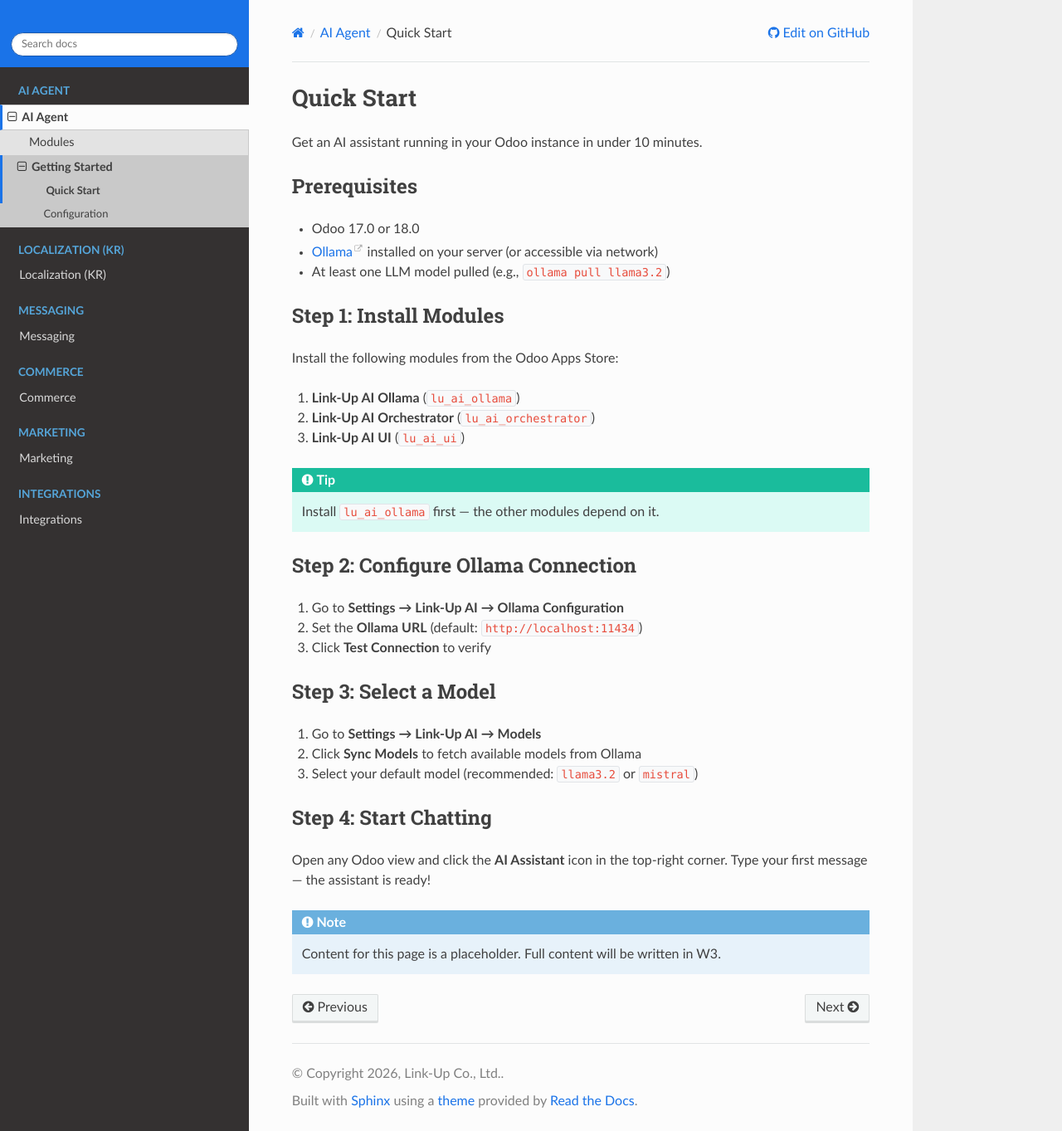
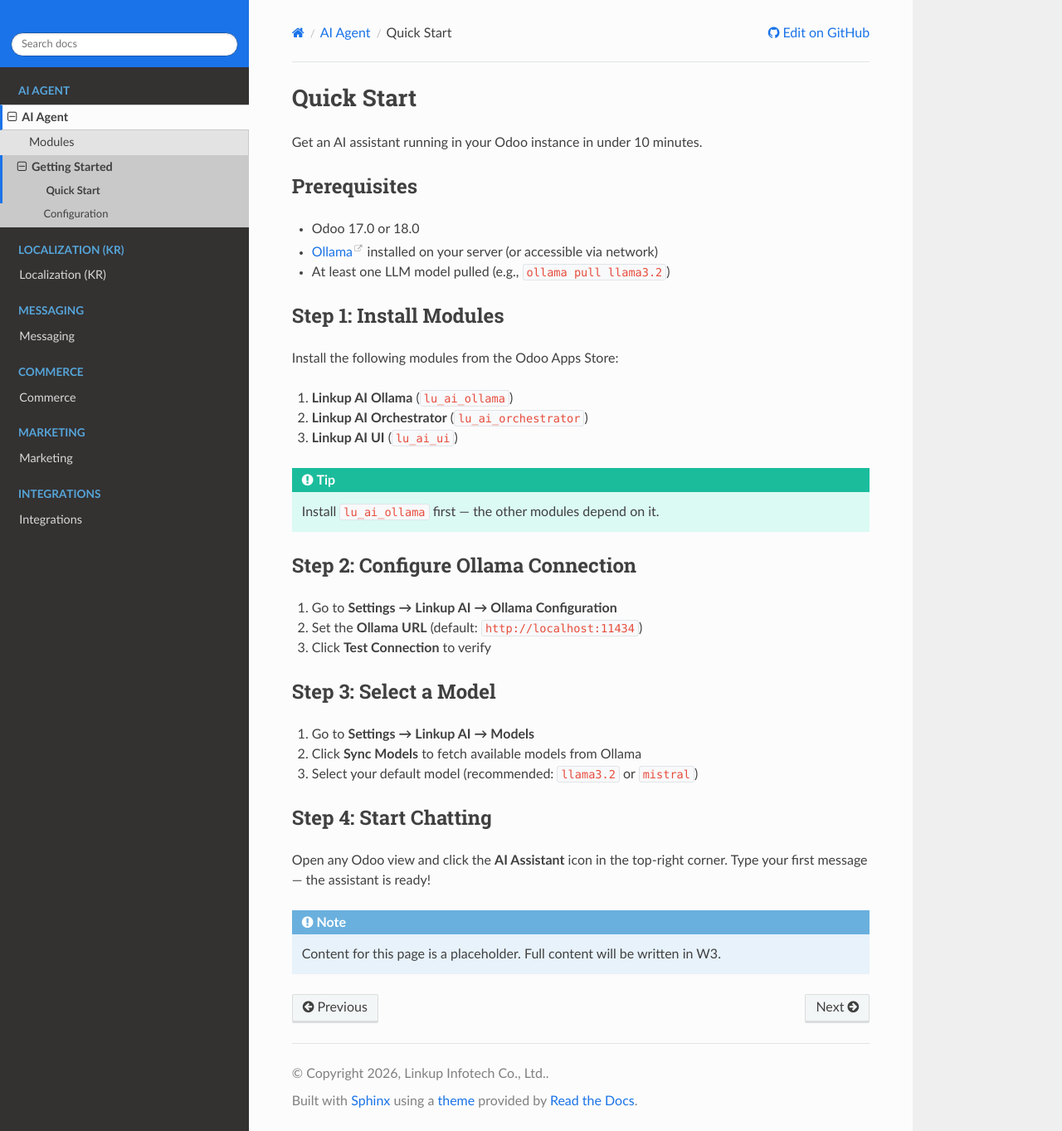
Before and after one commit to Linkup2017/linkup-docs, a Sphinx documentation site: the page built from docs/ai-agent/quickstart.md, in a window 1280 px wide and 1363 px high. Shown: the whole window at 83% size. Built offline with Sphinx 7.4.7 and the Read the Docs theme 3.1.0, drawn with Linux system fonts in a browser that asks for light colours.

Commit message:
docs: rename Link-Up → Linkup Infotech throughout

````diff
--- a/docs/_static/css/custom.css
+++ b/docs/_static/css/custom.css
@@ -1,4 +1,4 @@
-/* Link-Up branding overrides for sphinx-rtd-theme */
+/* Linkup Infotech branding overrides for sphinx-rtd-theme */
 
 :root {
     --linkup-primary: #1a73e8;
--- a/docs/ai-agent/index.rst
+++ b/docs/ai-agent/index.rst
@@ -1,7 +1,7 @@
 AI Agent
 ========
 
-**Link-Up AI Agent** is a local LLM-powered AI assistant that runs directly
+**Linkup AI Agent** is a local LLM-powered AI assistant that runs directly
 inside your Odoo instance. It connects to `Ollama <https://ollama.com>`_ for
 on-premise inference — no data leaves your server.
 
--- a/docs/ai-agent/quickstart.md
+++ b/docs/ai-agent/quickstart.md
@@ -12,9 +12,9 @@ Get an AI assistant running in your Odoo instance in under 10 minutes.
 
 Install the following modules from the Odoo Apps Store:
 
-1. **Link-Up AI Ollama** (`lu_ai_ollama`)
-2. **Link-Up AI Orchestrator** (`lu_ai_orchestrator`)
-3. **Link-Up AI UI** (`lu_ai_ui`)
+1. **Linkup AI Ollama** (`lu_ai_ollama`)
+2. **Linkup AI Orchestrator** (`lu_ai_orchestrator`)
+3. **Linkup AI UI** (`lu_ai_ui`)
 
 ```{tip}
 Install `lu_ai_ollama` first — the other modules depend on it.
@@ -22,13 +22,13 @@ Install `lu_ai_ollama` first — the other modules depend on it.
 
 ## Step 2: Configure Ollama Connection
 
-1. Go to **Settings → Link-Up AI → Ollama Configuration**
+1. Go to **Settings → Linkup AI → Ollama Configuration**
 2. Set the **Ollama URL** (default: `http://localhost:11434`)
 3. Click **Test Connection** to verify
 
 ## Step 3: Select a Model
 
-1. Go to **Settings → Link-Up AI → Models**
+1. Go to **Settings → Linkup AI → Models**
 2. Click **Sync Models** to fetch available models from Ollama
 3. Select your default model (recommended: `llama3.2` or `mistral`)
 
--- a/docs/conf.py
+++ b/docs/conf.py
@@ -1,7 +1,7 @@
 # -- Project information -------------------------------------------------------
-project = "Link-Up Docs"
-copyright = "2026, Link-Up Co., Ltd."
-author = "Link-Up Team"
+project = "Linkup Infotech Docs"
+copyright = "2026, Linkup Infotech Co., Ltd."
+author = "Linkup Infotech Team"
 release = "1.0.0"
 
 # -- General configuration -----------------------------------------------------
@@ -39,7 +39,7 @@ source_suffix = {
 html_theme = "sphinx_rtd_theme"
 html_static_path = ["_static"]
 html_css_files = ["css/custom.css"]
-# html_logo = "_static/img/logo.svg"      # TODO: add Link-Up logo
+# html_logo = "_static/img/logo.svg"      # TODO: add Linkup Infotech logo
 # html_favicon = "_static/img/favicon.ico"  # TODO: add favicon
 
 html_theme_options = {
--- a/docs/index.rst
+++ b/docs/index.rst
@@ -1,7 +1,7 @@
-Link-Up Docs
-============
+Linkup Infotech Docs
+====================
 
-Welcome to the official documentation for **Link-Up Odoo Packages** — a suite of
+Welcome to the official documentation for **Linkup Infotech Odoo Packages** — a suite of
 modules that extend Odoo with AI assistants, Korean localization, messaging
 integrations, commerce connectors, and more.
 
````
Also changed, not shown: README.md (+2 -2 lines), docs/ai-agent/configuration.md (+1 -1 lines), 2 other files.
